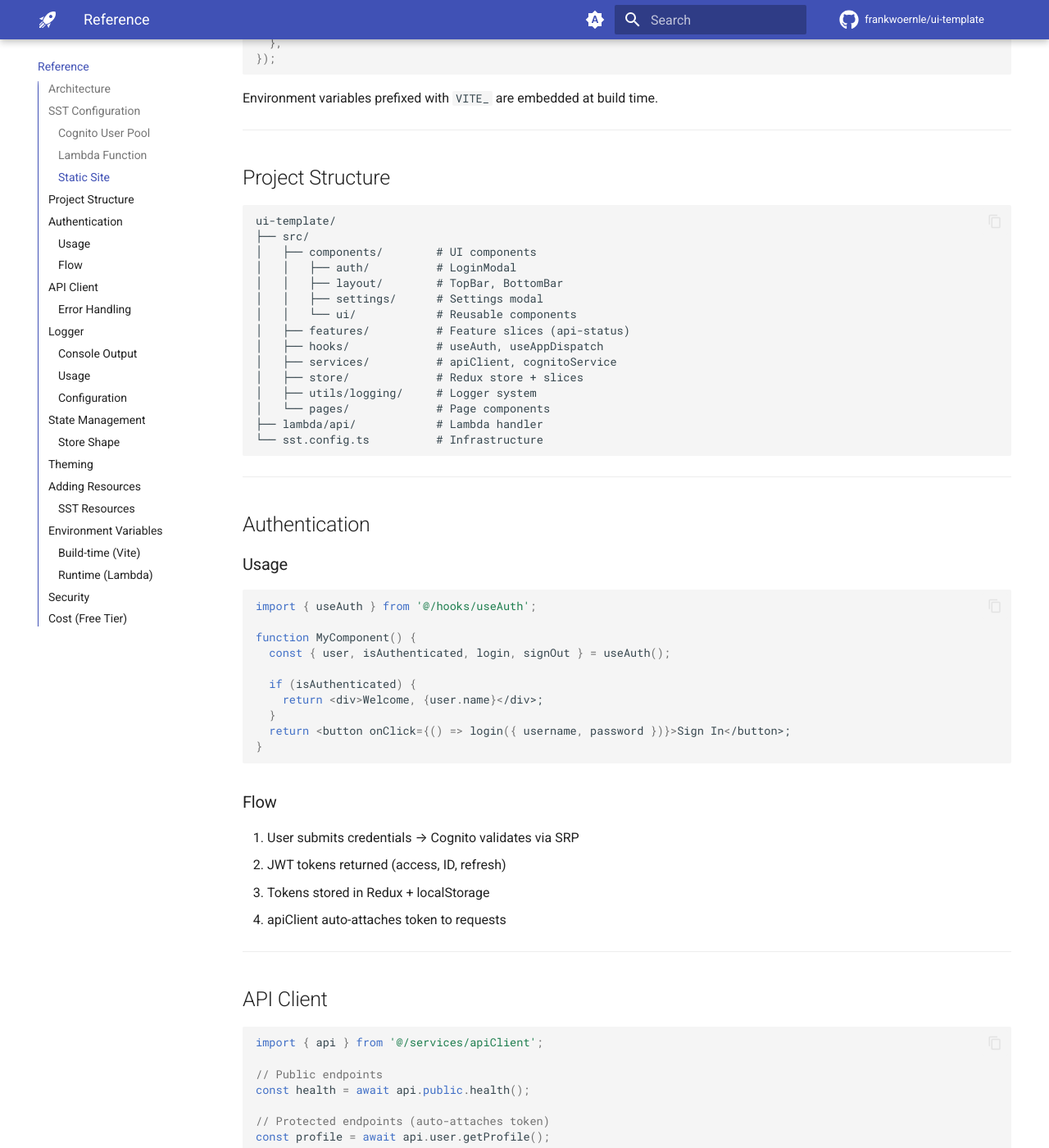
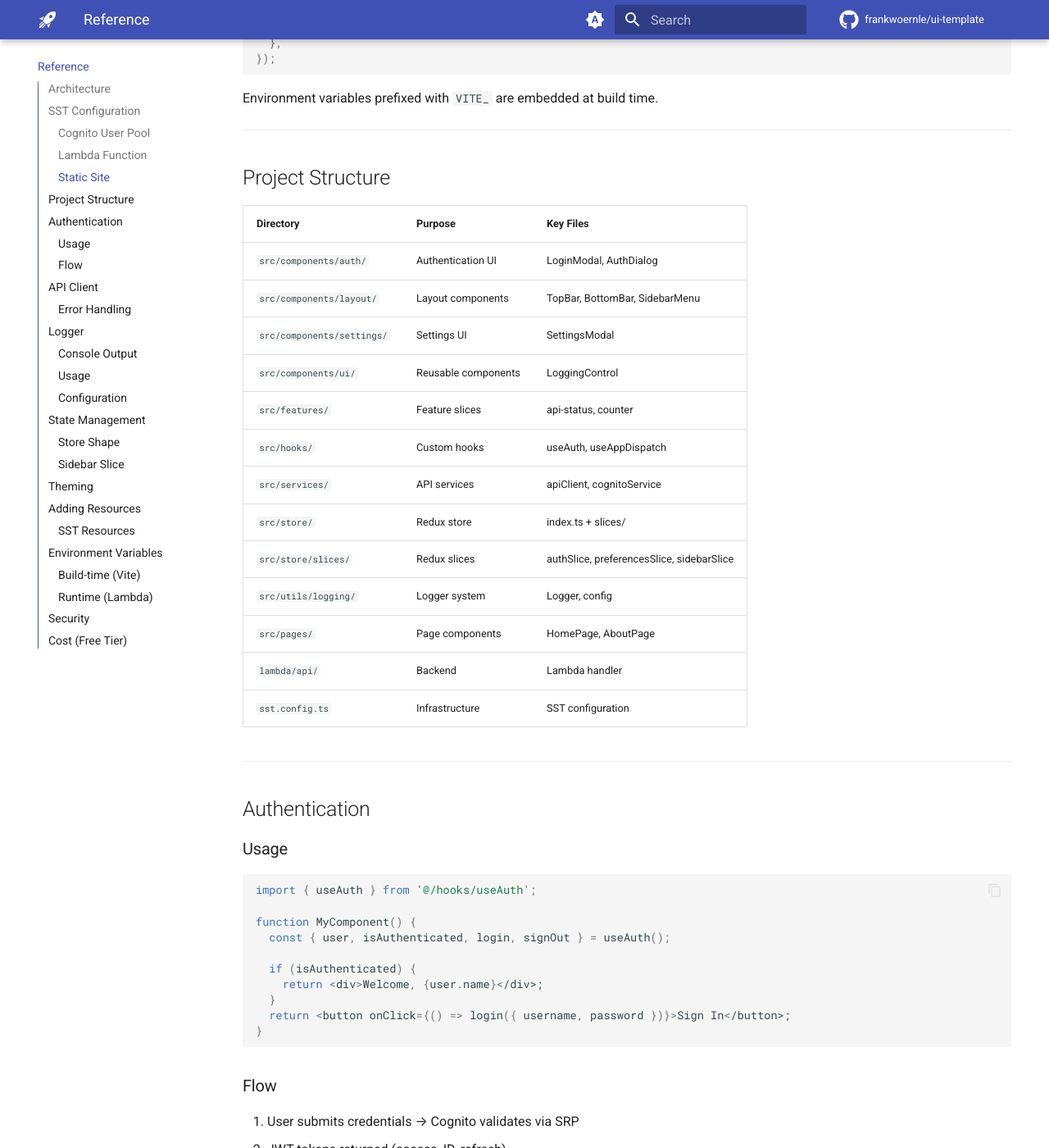
Before and after one commit to fwornle/ui-template, an MkDocs documentation site: the page built from docs-content/reference.md, in a window 1280 px wide and 1400 px high, scrolled down 3205 px. Shown: the whole window at 82% size. Built offline with MkDocs 1.6.1 and Material for MkDocs 9.7.7, drawn with Linux system fonts in a browser that asks for light colours; comment, search, counter and statistics services are not loaded; some of the changed text lies outside the part shown.

Commit message:
docs: updated docs after introduction of sidebar

````diff
--- a/docs-content/reference.md
+++ b/docs-content/reference.md
@@ -102,23 +102,21 @@
 
 ## Project Structure
 
-```
-ui-template/
-├── src/
-│   ├── components/        # UI components
-│   │   ├── auth/          # LoginModal
-│   │   ├── layout/        # TopBar, BottomBar
-│   │   ├── settings/      # Settings modal
-│   │   └── ui/            # Reusable components
-│   ├── features/          # Feature slices (api-status)
-│   ├── hooks/             # useAuth, useAppDispatch
-│   ├── services/          # apiClient, cognitoService
-│   ├── store/             # Redux store + slices
-│   ├── utils/logging/     # Logger system
-│   └── pages/             # Page components
-├── lambda/api/            # Lambda handler
-└── sst.config.ts          # Infrastructure
-```
+| Directory | Purpose | Key Files |
+|-----------|---------|-----------|
+| `src/components/auth/` | Authentication UI | LoginModal, AuthDialog |
+| `src/components/layout/` | Layout components | TopBar, BottomBar, SidebarMenu |
+| `src/components/settings/` | Settings UI | SettingsModal |
+| `src/components/ui/` | Reusable components | LoggingControl |
+| `src/features/` | Feature slices | api-status, counter |
+| `src/hooks/` | Custom hooks | useAuth, useAppDispatch |
+| `src/services/` | API services | apiClient, cognitoService |
+| `src/store/` | Redux store | index.ts + slices/ |
+| `src/store/slices/` | Redux slices | authSlice, preferencesSlice, sidebarSlice |
+| `src/utils/logging/` | Logger system | Logger, config |
+| `src/pages/` | Page components | HomePage, AboutPage |
+| `lambda/api/` | Backend | Lambda handler |
+| `sst.config.ts` | Infrastructure | SST configuration |
 
 ---
 
@@ -253,13 +251,35 @@
 
 ### Store Shape
 
+| Slice | State Properties |
+|-------|------------------|
+| `auth` | `user`, `tokens`, `isAuthenticated`, `isLoading`, `error` |
+| `preferences` | `theme` |
+| `logging` | `activeLevels`, `activeCategories` |
+| `apiStatus` | `health`, `version`, `config`, `loading`, `error` |
+| `sidebar` | `isOpen` |
+
+### Sidebar Slice
+
+The sidebar menu is controlled via Redux for global state management:
+
+| Action | Purpose |
+|--------|---------|
+| `openSidebar` | Open the sidebar menu |
+| `closeSidebar` | Close the sidebar menu |
+| `toggleSidebar` | Toggle sidebar open/closed |
+| `setSidebarOpen(boolean)` | Set sidebar state explicitly |
+
+Usage:
 ```typescript
-{
-  auth: { user, tokens, isAuthenticated, isLoading, error },
-  preferences: { theme },
-  logging: { activeLevels, activeCategories },
-  apiStatus: { health, version, config, loading, error },
-}
+import { useAppDispatch, useAppSelector } from '@/store';
+import { toggleSidebar, closeSidebar } from '@/store/slices/sidebarSlice';
+
+// Check if sidebar is open
+const isOpen = useAppSelector(state => state.sidebar.isOpen);
+
+// Toggle sidebar
+dispatch(toggleSidebar());
 ```
 
 ---
````
Also changed, not shown: docs-content/frontend-architecture.md (+15 -12 lines).
